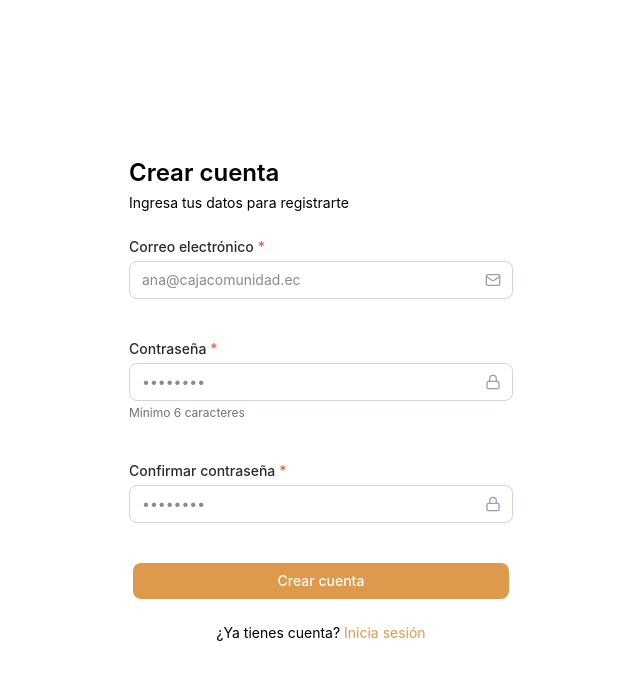
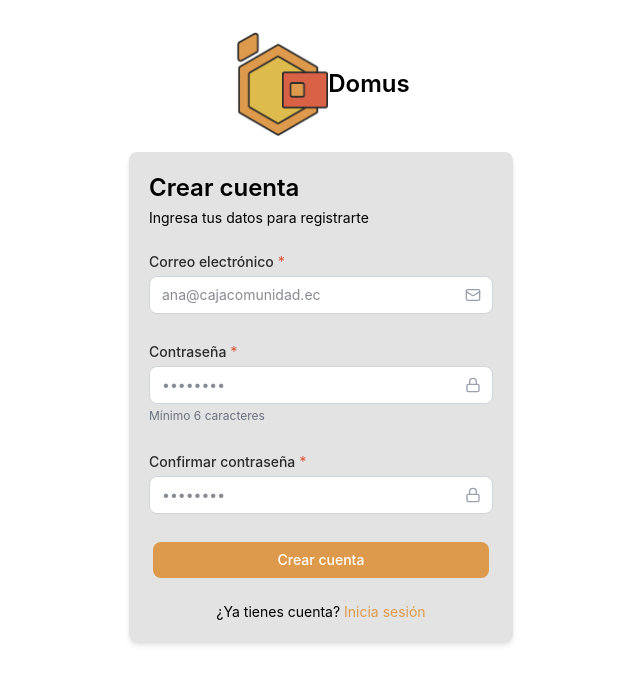
Before and after one commit to chico20200/domus_v2, a React (Vite) app in the folder frontend/: page /register in a window 1280 px wide. Shown: the top 684 px of the page, without its empty margins (319-959 px from the left). Built offline with nearby package versions, Linux system fonts and the light colour scheme; no server answers.

Commit message:
UI auth's

```diff
--- a/frontend/src/components/Field.tsx
+++ b/frontend/src/components/Field.tsx
@@ -58,7 +58,7 @@ export function Field({
   const iconClasses = isError ? "text-danger_r" : "text-gray-400"
 
   return (
-    <div className="flex flex-col gap-1 mb-4">
+    <div className="flex flex-col gap-1 mb-1">
 
       {/* Label con asterisco si es requerido */}
       <label className={labelClasses}>
--- a/frontend/src/pages/Login.tsx
+++ b/frontend/src/pages/Login.tsx
@@ -32,7 +32,7 @@ export default function LoginPage() {
   return (
     <div className="min-h-screen bg-bg_base flex flex-col">
 
-      <div className = "flex flex-row items-center justify-center mt-16">
+      <div className = "flex flex-row items-center justify-center mt-8">
         <img src="/logo_domus.png" alt="Logo de la caja" className="w-24"/>
         <h1 className="text-2xl font-semibold text-text_primary">Domus</h1>
      </div>
--- a/frontend/src/pages/Register.tsx
+++ b/frontend/src/pages/Register.tsx
@@ -71,8 +71,13 @@ export default function Register() {
   }
 
   return (
-    <div className="min-h-screen bg-bg_base flex items-center justify-center p-6">
-      <div className="w-full max-w-sm flex flex-col gap-5">
+    <div>
+        <div className = "flex flex-row items-center justify-center mt-8">
+            <img src="/logo_domus.png" alt="Logo de la caja" className="w-24"/>
+            <h1 className="text-2xl font-semibold text-text_primary">Domus</h1>
+        </div>
+        <div className="mt-4 flex items-center justify-center ">
+        <div className="w-full max-w-sm flex flex-col gap-5 bg-secondary_wt p-5 rounded-lg shadow-md">
 
             <div>
             <h1 className="text-2xl font-semibold text-text_primary">Crear cuenta</h1>
@@ -133,5 +138,6 @@ export default function Register() {
 
         </div>
         </div>
+    </div>
   )
 }
```
Lines whose indentation alone changed are shown as unchanged.
